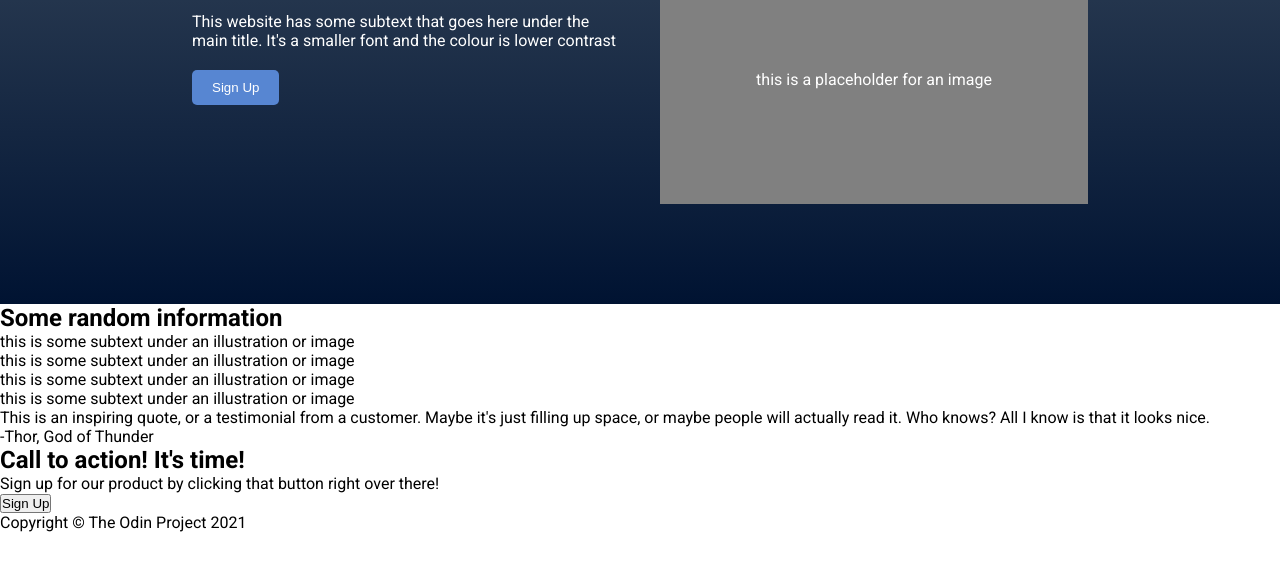
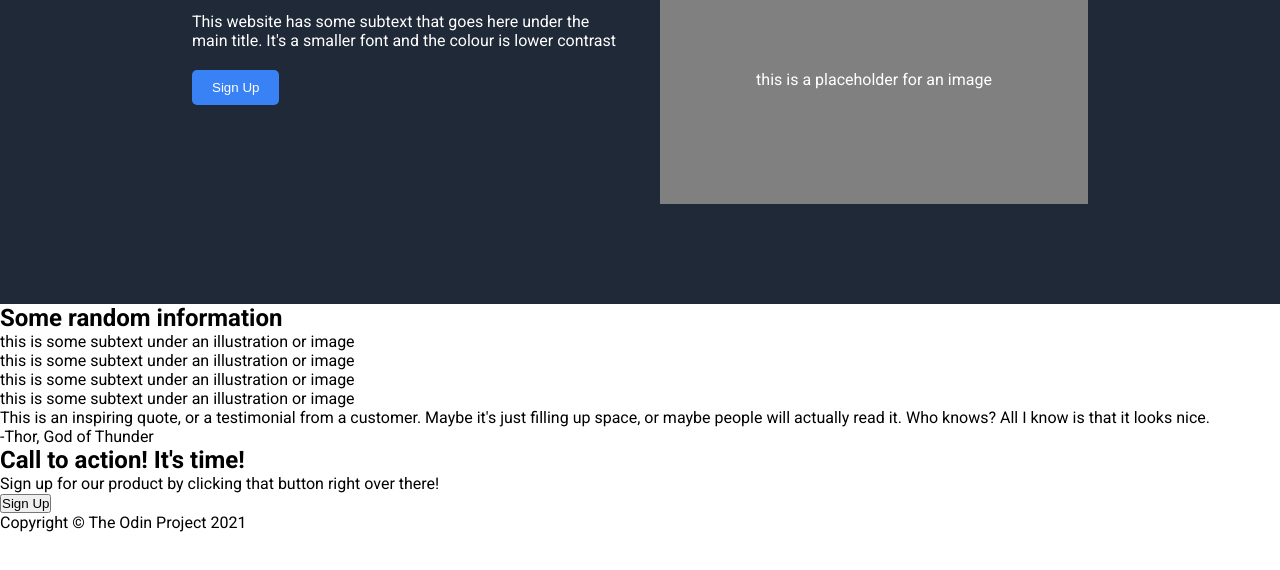
Before and after one commit to chajoy/odin-landing-page, a plain HTML site: page index.html in a window 1280 px wide. Shown: the part 214-784 px from the top of the page. Drawn offline with Linux system fonts and the light colour scheme.

Commit message:
Amend section-top colours

```diff
--- a/style.css
+++ b/style.css
@@ -1,6 +1,6 @@
 :root{
-    --bright-blue: #5786d2;
-    --bright-blue-highlight: #6e9dea;
+    --bright-blue: #3882F6;
+    --bright-blue-highlight: #5694f6;
 }
 
 * {
@@ -13,8 +13,7 @@ body {
 }
 
 .section-top {
-    background: rgb(0,19,50);
-    background: linear-gradient(0deg, rgba(0,19,50,1) 0%, rgb(61, 77, 96) 100%);
+    background: #1F2937;
     color: white;
     display: flex;
     flex-direction: column;
```
